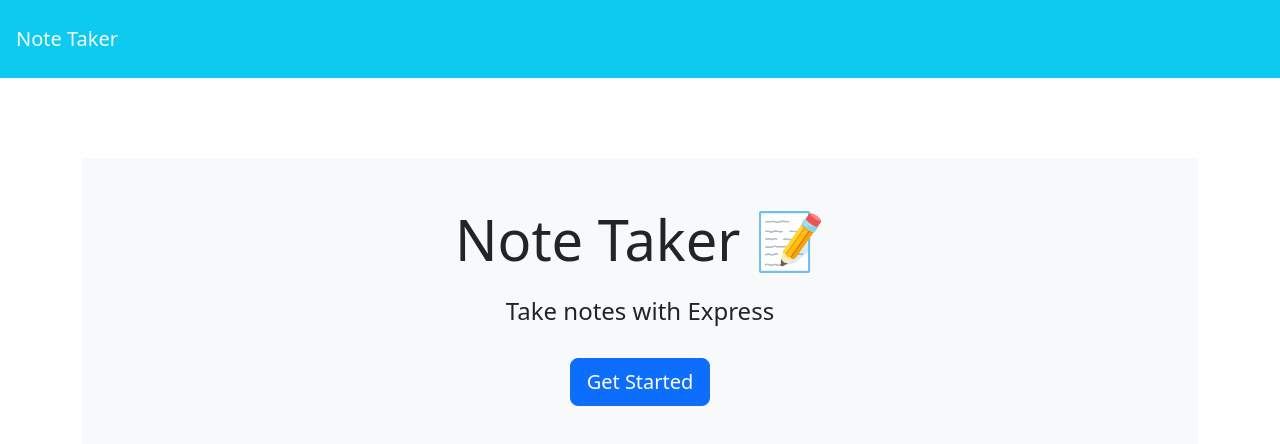
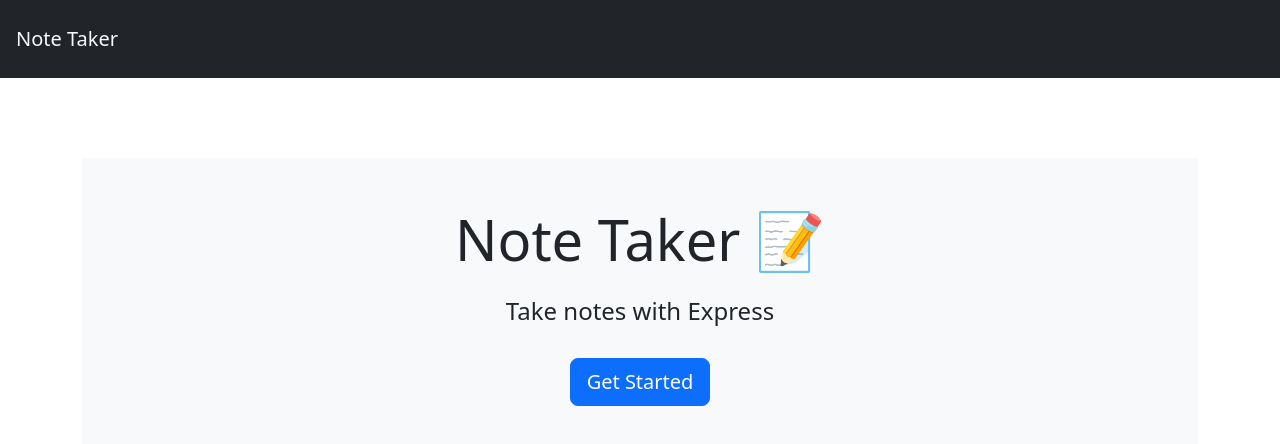
Before and after one commit to SaikouB/Task-Creator, a website: page public/index.html in a window 1280 px wide. Drawn offline with nearby package versions, Linux system fonts and the light colour scheme; no server answers.

```diff
--- a/public/index.html
+++ b/public/index.html
@@ -10,7 +10,7 @@
 </head>
 
 <body>
-  <nav class="navbar bg-info">
+  <nav class="navbar bg-dark">
     <a class="navbar-brand text-light p-3" href="/">Note Taker
     </a>
   </nav>
```
Also changed, not shown: public/notes.html (+1 -1 lines), README.md.
